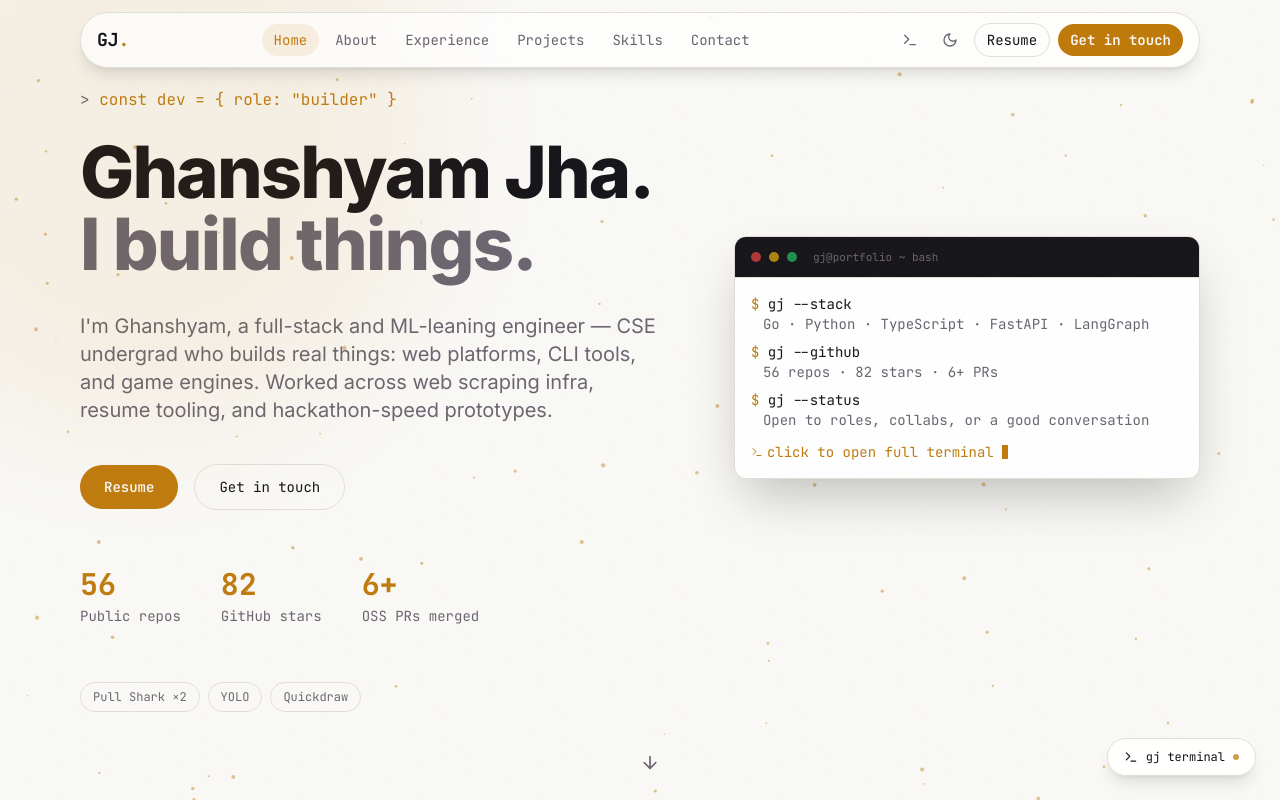
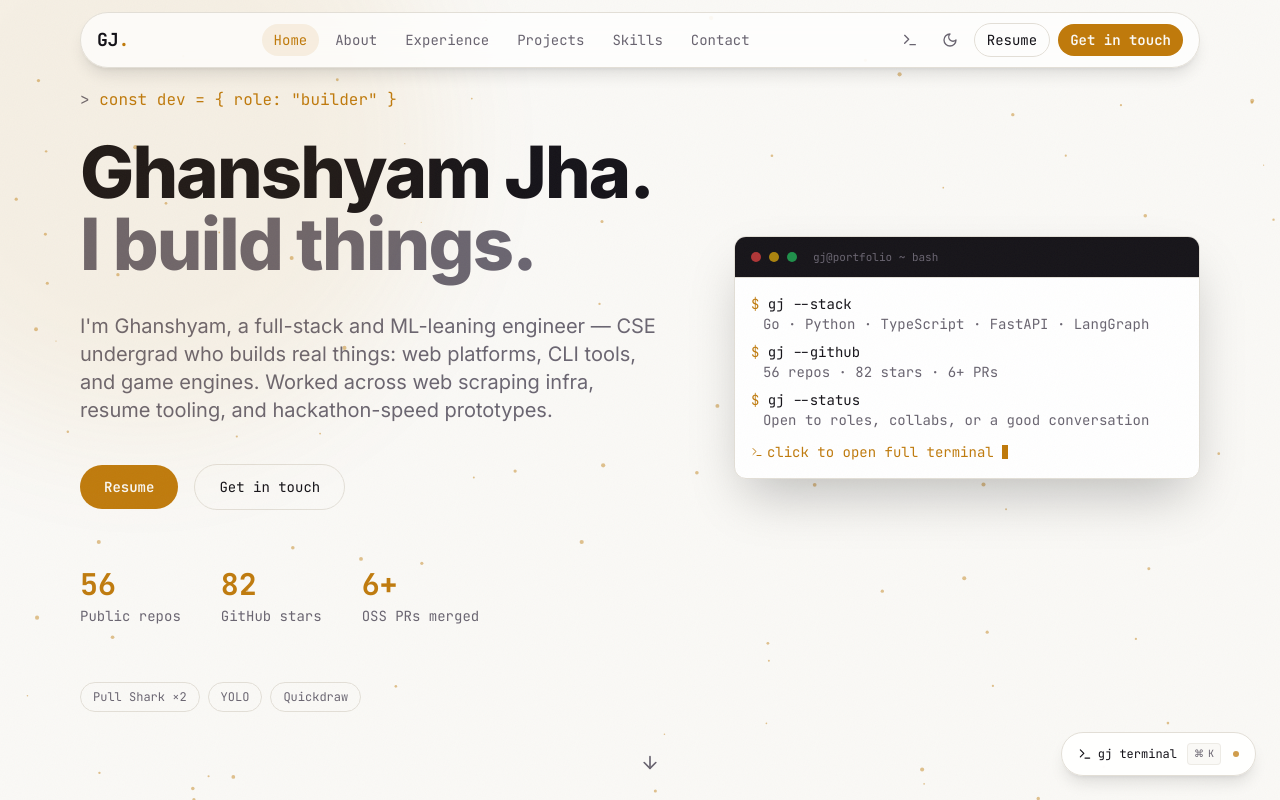
Before and after one commit to GhanshyamJha05/MyPortfolio, a React (Vite) app: page / in a window 1280 px wide. Built offline with nearby package versions, Linux system fonts and the light colour scheme.

Commit message:
feat: add SEO Open Graph tags and Cmd+K terminal shortcut

```diff
--- a/index.html
+++ b/index.html
@@ -4,8 +4,27 @@
     <meta charset="UTF-8" />
     <link rel="icon" type="image/svg+xml" href="/favicon.svg" />
     <meta name="viewport" content="width=device-width, initial-scale=1.0" />
-    <meta name="description" content="Ghanshyam Jha — Software Engineer building full-stack, AI, and systems tools." />
+
+    <!-- Primary Meta Tags -->
     <title>Ghanshyam Jha — Software Engineer</title>
+    <meta name="title" content="Ghanshyam Jha — Software Engineer" />
+    <meta name="description" content="Ghanshyam Jha — Software Engineer building full-stack, AI, and systems tools. Explore my projects and skills in an interactive terminal experience." />
+
+    <!-- Open Graph / Facebook -->
+    <meta property="og:type" content="website" />
+    <meta property="og:url" content="https://my-portfolio-chi-seven-nsm31tsxb6.vercel.app/" />
+    <meta property="og:title" content="Ghanshyam Jha — Software Engineer" />
+    <meta property="og:description" content="Ghanshyam Jha — Software Engineer building full-stack, AI, and systems tools. Explore my projects and skills in an interactive terminal experience." />
+    <!-- Recommend creating an actual og-image.png and placing it in public folder later -->
+    <meta property="og:image" content="https://my-portfolio-chi-seven-nsm31tsxb6.vercel.app/projects/car_rental.jpg" />
+
+    <!-- Twitter -->
+    <meta property="twitter:card" content="summary_large_image" />
+    <meta property="twitter:url" content="https://my-portfolio-chi-seven-nsm31tsxb6.vercel.app/" />
+    <meta property="twitter:title" content="Ghanshyam Jha — Software Engineer" />
+    <meta property="twitter:description" content="Ghanshyam Jha — Software Engineer building full-stack, AI, and systems tools. Explore my projects and skills in an interactive terminal experience." />
+    <meta property="twitter:image" content="https://my-portfolio-chi-seven-nsm31tsxb6.vercel.app/projects/car_rental.jpg" />
+
     <link rel="preconnect" href="https://fonts.googleapis.com" />
     <link rel="preconnect" href="https://fonts.gstatic.com" crossorigin />
     <link href="https://fonts.googleapis.com/css2?family=JetBrains+Mono:wght@400;500;600;700&family=Inter:wght@400;500;600;700;800&display=swap" rel="stylesheet" />
--- a/src/App.tsx
+++ b/src/App.tsx
@@ -1,4 +1,4 @@
-import { useState } from 'react'
+import { useState, useEffect } from 'react'
 import { Navbar } from './components/Navbar'
 import { Hero } from './components/Hero'
 import { About } from './components/About'
@@ -19,6 +19,17 @@ export default function App() {
   const { theme, toggle } = useTheme()
   const [terminalOpen, setTerminalOpen] = useState(false)
   const openTerminal = () => setTerminalOpen(true)
+
+  useEffect(() => {
+    const handleKeyDown = (e: KeyboardEvent) => {
+      if ((e.metaKey || e.ctrlKey) && e.key === 'k') {
+        e.preventDefault()
+        setTerminalOpen((prev) => !prev)
+      }
+    }
+    window.addEventListener('keydown', handleKeyDown)
+    return () => window.removeEventListener('keydown', handleKeyDown)
+  }, [])
 
   return (
     <div id="scroll-container" className="snap-container h-screen overflow-y-scroll">
--- a/src/components/TerminalLauncher.tsx
+++ b/src/components/TerminalLauncher.tsx
@@ -8,11 +8,17 @@ export function TerminalLauncher({ onOpen }: { onOpen: () => void }) {
       animate={{ opacity: 1, y: 0 }}
       transition={{ delay: 1.2, duration: 0.4 }}
       onClick={onOpen}
-      className="fixed bottom-6 right-6 z-40 flex items-center gap-2 font-mono text-xs px-4 py-2.5 rounded-full border border-border bg-panel/90 backdrop-blur-md text-ink hover:border-accent hover:text-accent shadow-lg transition-colors focus-ring"
-      aria-label="Open terminal"
+      className="fixed bottom-6 right-6 z-40 flex items-center gap-2.5 font-mono text-xs px-4 py-2.5 rounded-full border border-border bg-panel/90 backdrop-blur-md text-ink hover:border-accent hover:text-accent shadow-lg transition-colors focus-ring"
+      aria-label="Open terminal (Cmd+K)"
     >
-      <TerminalIcon size={14} /> gj terminal
-      <span className="w-1.5 h-1.5 rounded-full bg-accent animate-pulse" />
+      <div className="flex items-center gap-1.5">
+        <TerminalIcon size={14} />
+        <span>gj terminal</span>
+      </div>
+      <div className="hidden sm:flex items-center gap-1 px-1.5 py-0.5 rounded bg-bg text-muted border border-border/50 text-[10px]">
+        <kbd>⌘</kbd><kbd>K</kbd>
+      </div>
+      <span className="w-1.5 h-1.5 rounded-full bg-accent animate-pulse ml-0.5" />
     </motion.button>
   )
 }
```
